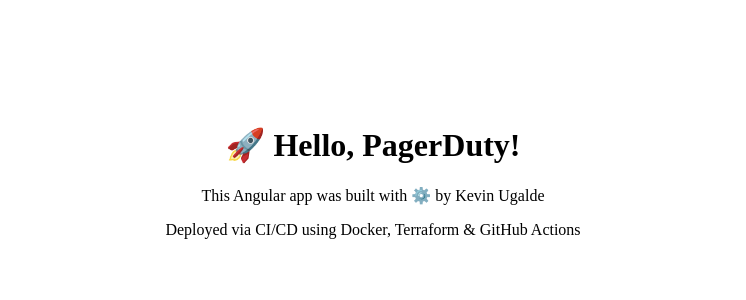
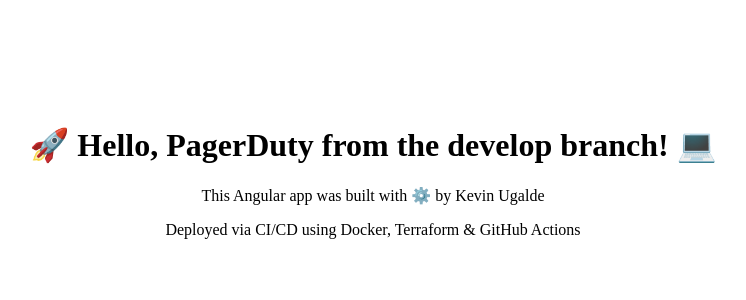
Before and after one commit to Chugague/terraformApp, an Angular app in the folder app/: page / in a window 1280 px wide. Shown: the top 300 px of the page, without its empty margins (267-1013 px from the left). Built offline with nearby package versions, Linux system fonts and the light colour scheme.

Commit message:
test pipeline from develop branch

```diff
--- a/app/src/app/app.component.html
+++ b/app/src/app/app.component.html
@@ -1,5 +1,5 @@
 <div style="text-align:center; margin-top: 10%;">
-  <h1>🚀 Hello, PagerDuty!</h1>
+  <h1>🚀 Hello, PagerDuty from the develop branch! 💻</h1>
   <p>This Angular app was built with ⚙️ by Kevin Ugalde</p>
   <p>Deployed via CI/CD using Docker, Terraform & GitHub Actions</p>
 </div>
```
